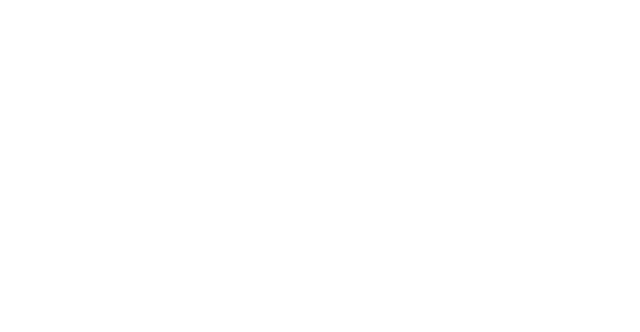
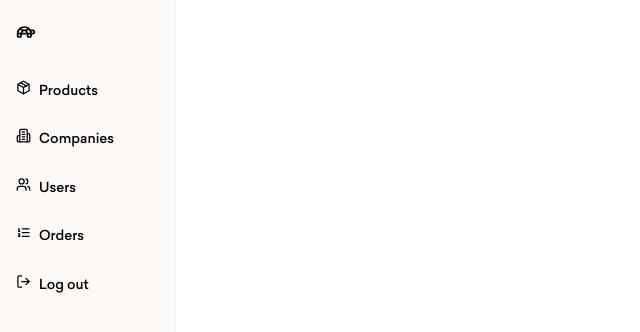
Before and after one commit to vanotsintsabadze1/re-Distribo, a Next.js app: page / in a window 1280 px wide. Shown: the top 332 px of the page, without its empty margins (0-640 px from the left). Built offline with nearby package versions, Linux system fonts and the light colour scheme.

Commit message:
Add sidebar and appropriate layout for future UI elements

```diff
--- a/app/globals.css
+++ b/app/globals.css
@@ -3,8 +3,14 @@
 @tailwind utilities;
 
 :root {
-  --background: #ffffff;
-  --foreground: #171717;
+  --primary: #f8f8ff;
+  --secondary: #44362f;
+}
+
+* {
+  margin: 0;
+  padding: 0;
+  box-sizing: border-box;
 }
 
 body {
@@ -12,3 +18,11 @@
   padding: 0;
   box-sizing: border-box;
 }
+
+button {
+  transition: opacity 0.1s ease; /* Smooth transition */
+}
+
+button:active {
+  opacity: 0.6; /* Lower opacity on click */
+}
--- a/app/layout.tsx
+++ b/app/layout.tsx
@@ -2,6 +2,7 @@
 import "./globals.css";
 import { Toaster } from "react-hot-toast";
 import { mainFont } from "@/config/fontConfiguration";
+import Sidebar from "@/components/ui/sidebar";
 
 export const metadata: Metadata = {
   title: "Distribo",
@@ -15,9 +16,9 @@
 }>) {
   return (
     <html lang="en">
-      <body className={`${mainFont.className} antialiased`}>
-        {children}
-
+      <body className={`${mainFont.className} antialiased flex min-h-dvh`}>
+        <Sidebar />
+        <main className="flex-grow min-h-dvh">{children}</main>
         <Toaster
           position="top-center"
           containerStyle={{ fontSize: "12px", textAlign: "center" }}
--- /dev/null
+++ b/components/ui/mobile-sidebar.tsx
@@ -0,0 +1,26 @@
+import Navigation from "./navigation";
+import { motion } from "framer-motion";
+
+const animationConfig = {
+  initial: { x: "-150%" },
+  animate: { x: 0 },
+};
+
+interface Props {
+  setBurgerMenu: React.Dispatch<React.SetStateAction<boolean>>;
+}
+
+export default function MobileSidebar({ setBurgerMenu }: Props) {
+  return (
+    <motion.div
+      variants={animationConfig}
+      initial="initial"
+      animate="animate"
+      exit="initial"
+      transition={{ ease: "easeInOut", duration: 0.3 }}
+      className="fixed top-0 left-0 z-40 p-4 bg-secondary h-dvh w-52"
+    >
+      <Navigation setBurgerMenu={setBurgerMenu} />
+    </motion.div>
+  );
+}
--- /dev/null
+++ b/components/ui/navigation.tsx
@@ -0,0 +1,49 @@
+import {
+  ArrowLeft,
+  Building2,
+  ListOrdered,
+  LogOutIcon,
+  Package,
+  Users,
+} from "lucide-react";
+import Link from "next/link";
+import React from "react";
+
+interface Props {
+  setBurgerMenu?: React.Dispatch<React.SetStateAction<boolean>>;
+}
+
+export default function Navigation({ setBurgerMenu }: Props) {
+  return (
+    <>
+      <nav className="text-[.85rem] gap-y-3 md:p-2 font-medium flex flex-col flex-grow">
+        <button
+          onClick={() => setBurgerMenu!(false)}
+          className="whitespace-nowrap gap-x-2 hover:bg-gray-200 flex md:hidden rounded-md duration-100 ease-in-out py-2 md:p-2 md:text-black text-white"
+        >
+          <ArrowLeft size={15} />
+        </button>
+        <button className="flex whitespace-nowrap gap-x-2 hover:bg-gray-200 rounded-md duration-100 ease-in-out py-2 md:p-2 md:text-black text-white">
+          <Package size={15} />
+          <Link href={"/products"}>Products</Link>
+        </button>
+        <button className="flex whitespace-nowrap gap-x-2 hover:bg-gray-200 rounded-md duration-100 ease-in-out py-2 md:p-2 md:text-black text-white">
+          <Building2 size={15} />
+          <Link href={"/companies"}>Companies</Link>
+        </button>
+        <button className="flex whitespace-nowrap gap-x-2 hover:bg-gray-200 rounded-md duration-100 ease-in-out py-2 md:p-2 md:text-black text-white">
+          <Users size={15} />
+          <Link href={"/users"}>Users</Link>
+        </button>
+        <button className="flex whitespace-nowrap gap-x-2 hover:bg-gray-200 rounded-md duration-100 ease-in-out py-2 md:p-2 md:text-black text-white">
+          <ListOrdered size={15} />
+          <Link href={"/orders"}>Orders</Link>
+        </button>
+        <button className="flex whitespace-nowrap gap-x-2 hover:bg-gray-200 rounded-md duration-100 ease-in-out py-2 md:p-2 md:text-black text-white">
+          <LogOutIcon size={15} />
+          <span>Log out</span>
+        </button>
+      </nav>
+    </>
+  );
+}
--- /dev/null
+++ b/components/ui/sidebar.tsx
@@ -0,0 +1,63 @@
+"use client";
+
+import { useEffect, useState } from "react";
+import { LucideTurtle, Menu } from "lucide-react";
+import { usePathname } from "next/navigation";
+import Navigation from "./navigation";
+import { AnimatePresence } from "framer-motion";
+import MobileSidebar from "./mobile-sidebar";
+
+export default function Sidebar() {
+  const [isBurgerMenuOpen, setIsBurgerMenuOpen] = useState(false);
+  const pathname = usePathname();
+
+  function burgerMenuToggle() {
+    setIsBurgerMenuOpen(!isBurgerMenuOpen);
+  }
+
+  useEffect(() => {
+    if (isBurgerMenuOpen) {
+      setIsBurgerMenuOpen(false);
+    }
+
+    // eslint-disable-next-line react-hooks/exhaustive-deps
+  }, [pathname]);
+
+  return (
+    <>
+      {/* mobile */}
+      <div className="absolute w-full p-2 lg:hidden">
+        <div className="">
+          {!isBurgerMenuOpen && (
+            <button
+              onClick={burgerMenuToggle}
+              className={`absolute left-2 top-2 z-50 md:hidden cursor-pointer ${
+                isBurgerMenuOpen ? "text-white" : "text-black"
+              }`}
+            >
+              <Menu size={25} />
+            </button>
+          )}
+          <AnimatePresence>
+            {isBurgerMenuOpen && (
+              <MobileSidebar setBurgerMenu={setIsBurgerMenuOpen} />
+            )}
+          </AnimatePresence>
+        </div>
+      </div>
+      {/*  */}
+
+      {/* Desktop */}
+      <aside
+        className={`hidden min-h-[100dvh] self-stretch border-r-2 border-gray-100 bg-[#fdf9f7] transition-all duration-300 ease-in-out lg:block w-44`}
+      >
+        <div className="relative flex h-full flex-col">
+          <div className="flex h-16 items-center px-4">
+            <LucideTurtle size={20} />
+          </div>
+          <Navigation />
+        </div>
+      </aside>
+    </>
+  );
+}
--- a/package.json
+++ b/package.json
@@ -9,6 +9,8 @@
     "lint": "next lint"
   },
   "dependencies": {
+    "framer-motion": "^11.14.3",
+    "lucide-react": "^0.468.0",
     "next": "15.1.0",
     "react": "^19.0.0",
     "react-dom": "^19.0.0",
--- a/tailwind.config.ts
+++ b/tailwind.config.ts
@@ -9,8 +9,8 @@
   theme: {
     extend: {
       colors: {
-        background: "var(--background)",
-        foreground: "var(--foreground)",
+        primary: "var(--primary)",
+        secondary: "var(--secondary)",
       },
     },
   },
```
Also changed, not shown: 1 other file (tests, documents, lock files or other folders).
